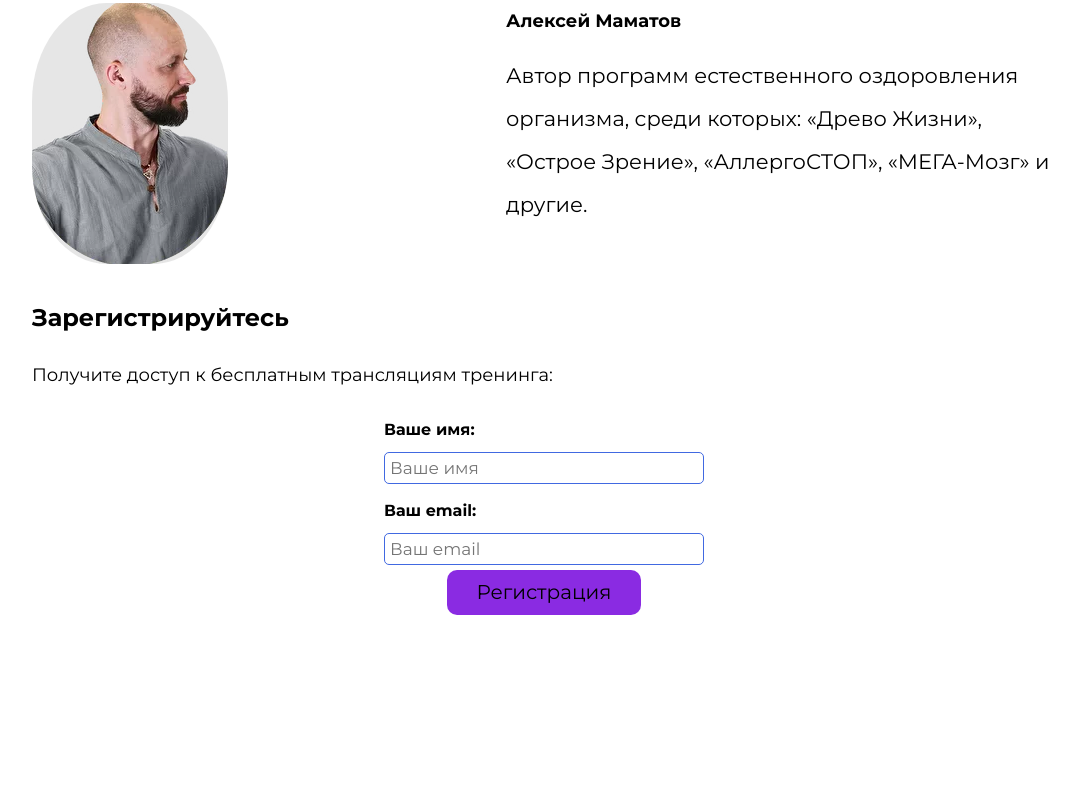
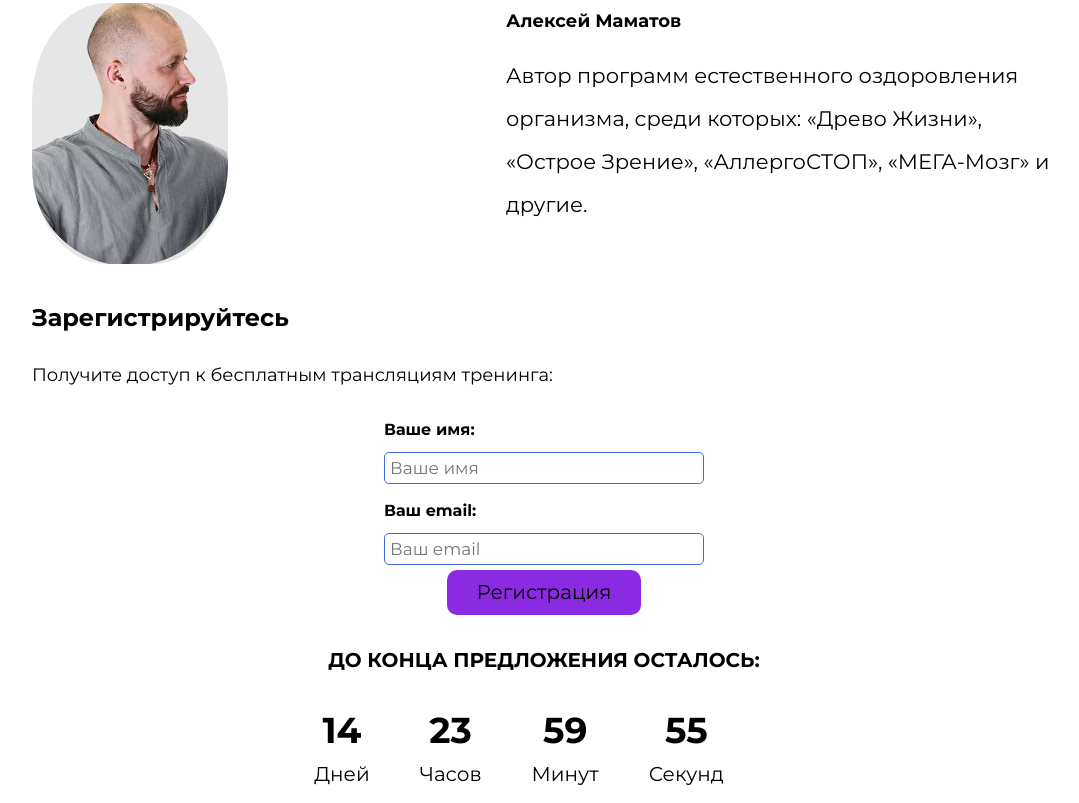
Before and after one commit to OnlyDropped/trening, a plain HTML site: page index.html in a window 1280 px wide. Shown: the part 849-1652 px from the top of the page, without its empty margins (96-1175 px from the left). Before the commit the page ends 1479 px from the top, so only its background shows below. Drawn offline with Linux system fonts and the light colour scheme.

Commit message:
added footer

```diff
--- a/css/style.css
+++ b/css/style.css
@@ -116,3 +116,33 @@
   font-size: 21px;
   line-height: 43px;
 }
+.footer__time {
+  display: flex;
+  justify-content: center;
+}
+.days,
+.hours,
+.minutes,
+.seconds {
+  font-size: 36px;
+  line-height: 60px;
+  font-weight: 600;
+}
+.footer__card {
+  text-align: center;
+  margin-right: 50px;
+}
+.footer__smalltext {
+  font-size: 20px;
+  line-height: 28px;
+}
+.footer {
+  padding: 15px 0;
+}
+.footer__title {
+  text-transform: uppercase;
+  text-align: center;
+  margin-bottom: 25px;
+  font-size: 20px;
+  line-height: 30px;
+}
--- a/index.html
+++ b/index.html
@@ -80,7 +80,27 @@
     </section>
   </main>
   <footer class="footer">
-
+    <div class="container">
+      <h2 class="footer__title">ДО КОНЦА ПРЕДЛОЖЕНИЯ ОСТАЛОСЬ:</h2>
+      <div class="footer__time" id="clockdiv">
+        <div class="footer__card">
+          <span class="days"></span>
+          <div class="footer__smalltext smalltext">Дней</div>
+        </div>
+        <div class="footer__card">
+          <span class="hours"></span>
+          <div class="footer__smalltext smalltext">Часов</div>
+        </div>
+        <div class="footer__card">
+          <span class="minutes"></span>
+          <div class="footer__smalltext smalltext">Минут</div>
+        </div>
+        <div class="footer__card">
+          <span class="seconds"></span>
+          <div class="footer__smalltext smalltext">Секунд</div>
+        </div>
+      </div>
+    </div>
   </footer>
 
 
--- a/js/main.js
+++ b/js/main.js
@@ -0,0 +1,42 @@
+function getTimeRemaining(endtime) {
+  const total = Date.parse(endtime) - Date.parse(new Date());
+  const seconds = Math.floor((total / 1000) % 60);
+  const minutes = Math.floor((total / 1000 / 60) % 60);
+  const hours = Math.floor((total / (1000 * 60 * 60)) % 24);
+  const days = Math.floor(total / (1000 * 60 * 60 * 24));
+
+  return {
+    total,
+    days,
+    hours,
+    minutes,
+    seconds
+  };
+}
+
+function initializeClock(id, endtime) {
+  const clock = document.getElementById(id);
+  const daysSpan = clock.querySelector('.days');
+  const hoursSpan = clock.querySelector('.hours');
+  const minutesSpan = clock.querySelector('.minutes');
+  const secondsSpan = clock.querySelector('.seconds');
+
+  function updateClock() {
+    const t = getTimeRemaining(endtime);
+
+    daysSpan.innerHTML = t.days;
+    hoursSpan.innerHTML = ('0' + t.hours).slice(-2);
+    minutesSpan.innerHTML = ('0' + t.minutes).slice(-2);
+    secondsSpan.innerHTML = ('0' + t.seconds).slice(-2);
+
+    if (t.total <= 0) {
+      clearInterval(timeinterval);
+    }
+  }
+
+  updateClock();
+  const timeinterval = setInterval(updateClock, 1000);
+}
+
+const deadline = new Date(Date.parse(new Date()) + 15 * 24 * 60 * 60 * 1000);
+initializeClock('clockdiv', deadline);
```
